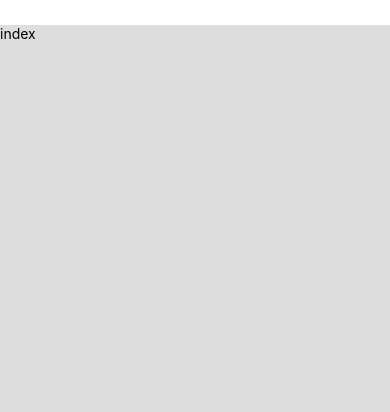
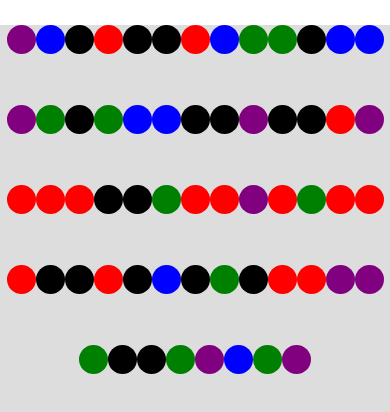
Before and after one commit to oliveiramiro2/Game, a React Native app: screen / in a window 390 px wide. Shown: the top 412 px of the page. Built offline with nearby package versions, Linux system fonts and the light colour scheme.

Commit message:
ball render in screen

```diff
--- /dev/null
+++ b/src/pages/Components/Ball/index.tsx
@@ -0,0 +1,43 @@
+import { View, Text, StyleSheet } from 'react-native'
+import React, { useState, useEffect } from 'react'
+
+let ballFeature = ['red','black','green','purple','blue']
+
+const Ball = () => {
+  const [numBalls, setNumBalls] = useState(60)
+  const [allBalls, setAllBalls] = useState([])
+
+  useEffect(() => {
+    for(var i=0; i<numBalls; i++){
+      setAllBalls(function (prev):any {
+          return [...prev,
+          ballFeature[Math.floor(Math.random() * 5)]]
+        })
+    }
+  }, [])
+  return (
+    <View style={[styles.containBalls]}>
+        {allBalls.map((item, id) => (
+          <View key={id} style={[styles.containBall, {backgroundColor: item}]} />
+        ))}
+    </View>
+  )
+}
+
+const styles = StyleSheet.create({
+  containBall: {
+    width: 29,
+    height: 29,
+    borderRadius: 50,
+  },
+
+  containBalls: {
+      width: '100%',
+      height: 400,
+      flexDirection: 'row',
+      flexWrap: 'wrap',
+      justifyContent: 'center',
+  },
+})
+
+export default Ball
--- a/src/pages/GamePage/index.tsx
+++ b/src/pages/GamePage/index.tsx
@@ -2,11 +2,15 @@ import { View, Text, SafeAreaView } from 'react-native'
 import React from 'react'
 
 import styles from './styles'
+import Ball from './../Components/Ball'
 
 const Game = () => {
+
   return (
     <SafeAreaView style={[styles.containMain]}>
-      <Text>index</Text>
+      <View style={[]}>
+        <Ball />
+      </View>
     </SafeAreaView>
   )
 }
--- a/src/pages/GamePage/styles.js
+++ b/src/pages/GamePage/styles.js
@@ -6,8 +6,6 @@ const styles = StyleSheet.create({
         backgroundColor: '#ddd',
         width: '100%',
     },
-
-
 })
 
 export default styles
```
